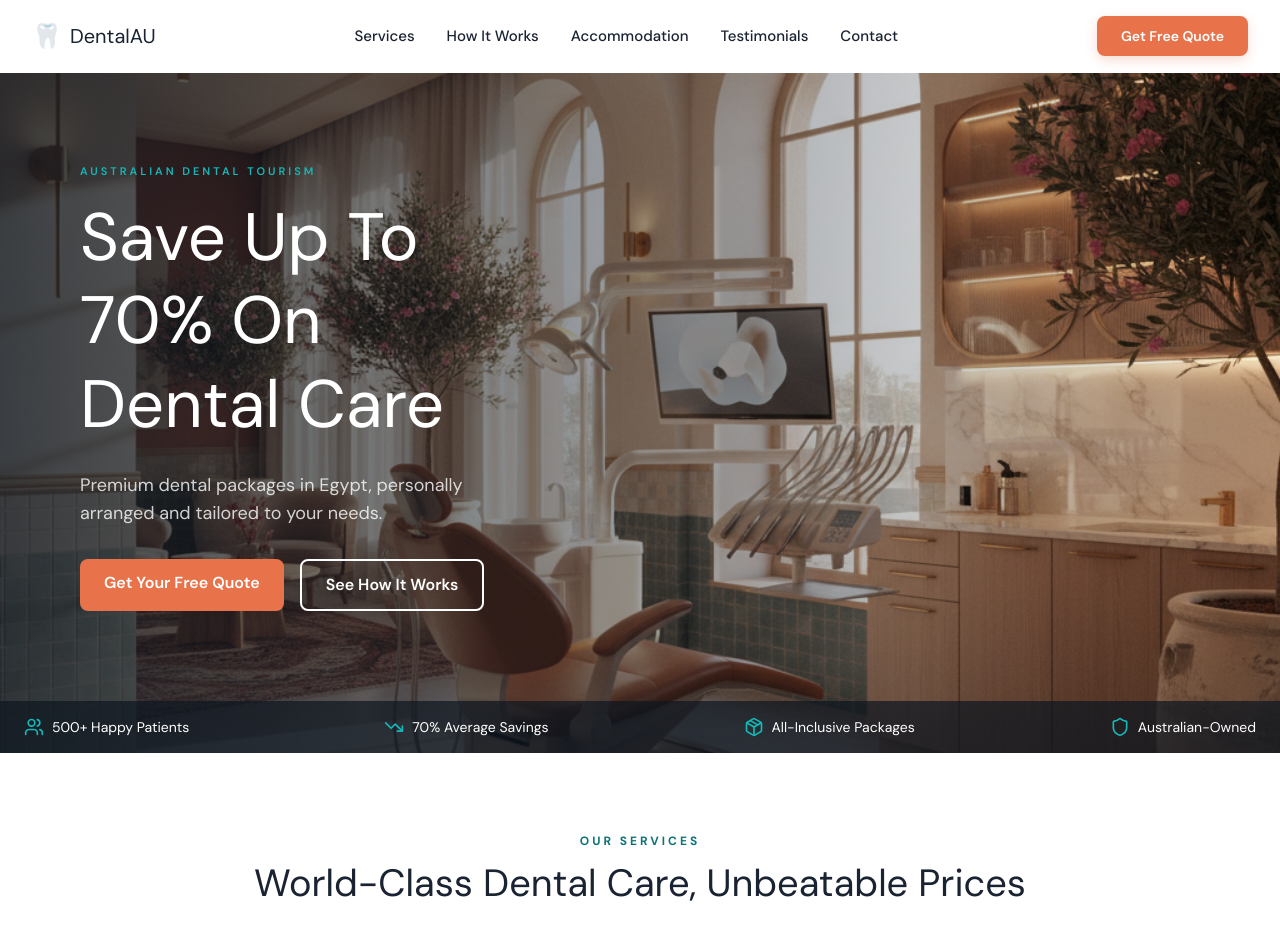
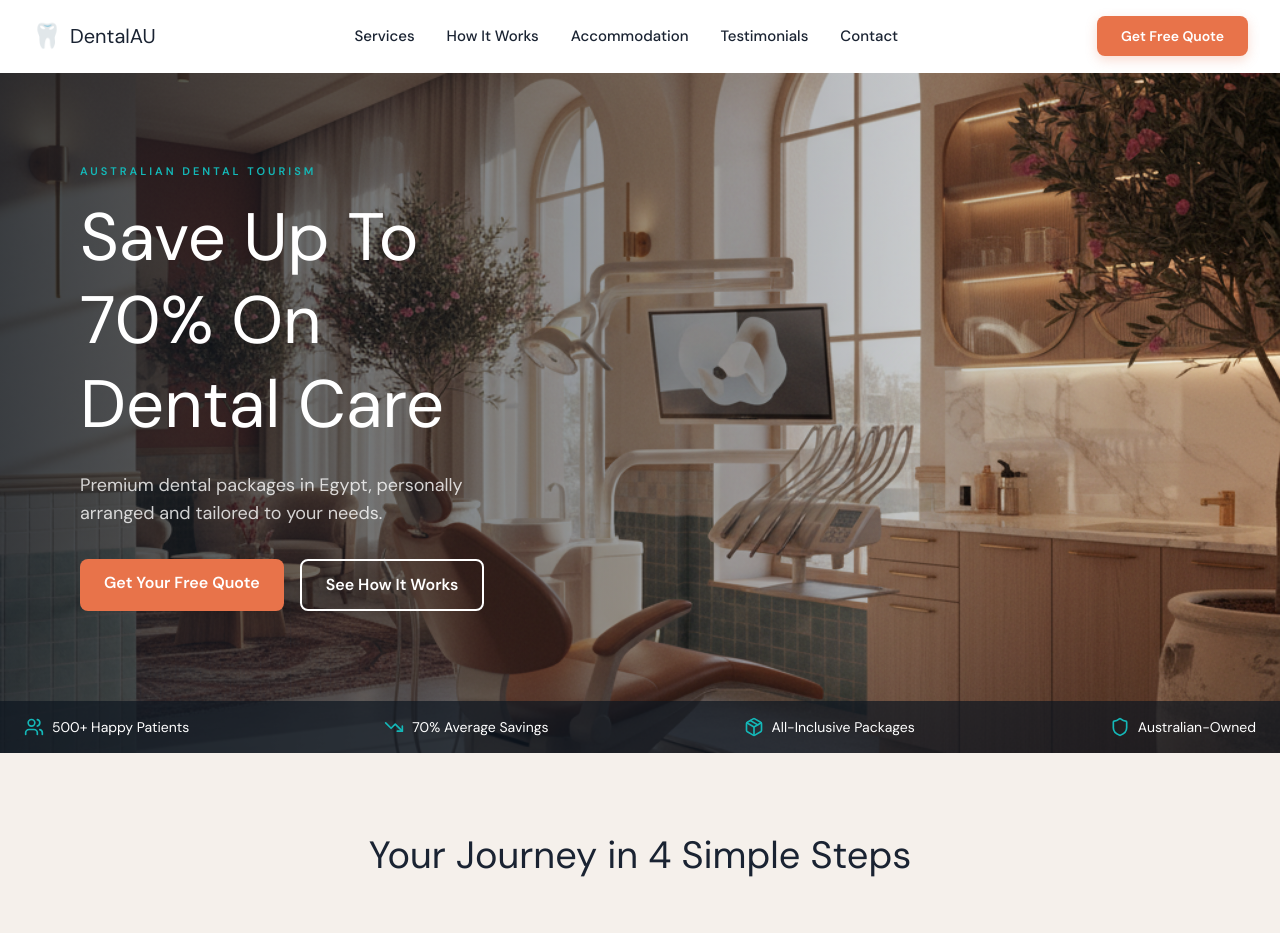
Before and after one commit to basemaldesoky12-dev/dental-tourism, a Next.js app: page / in a window 1280 px wide. Shown: the top 933 px of the page. Built offline with nearby package versions, Linux system fonts and the light colour scheme.

Commit message:
Removed ServicesGrid

```diff
--- a/src/app/page.tsx
+++ b/src/app/page.tsx
@@ -1,7 +1,6 @@
 import Navbar from "@/components/layout/Navbar";
 import Footer from "@/components/layout/Footer";
 import Hero from "@/components/landing/Hero";
-import ServicesGrid from "@/components/landing/ServicesGrid";
 import HowItWorks from "@/components/landing/HowItWorks";
 import SavingsComparison from "@/components/landing/SavingsComparison";
 import Accommodation from "@/components/landing/Accommodation";
@@ -13,7 +12,6 @@ export default function Home() {
     <>
       <Navbar />
       <Hero />
-      <ServicesGrid />
       <HowItWorks />
       <SavingsComparison />
       <Accommodation />
```
